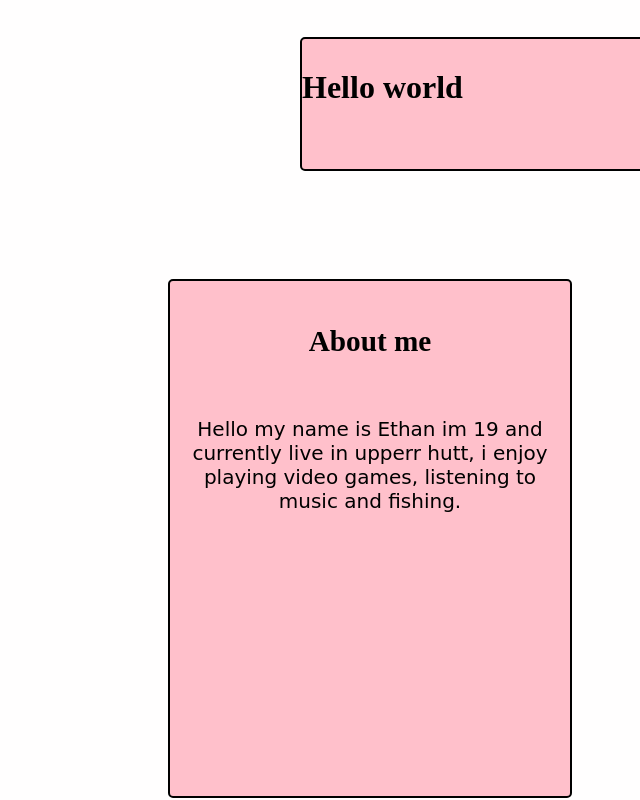
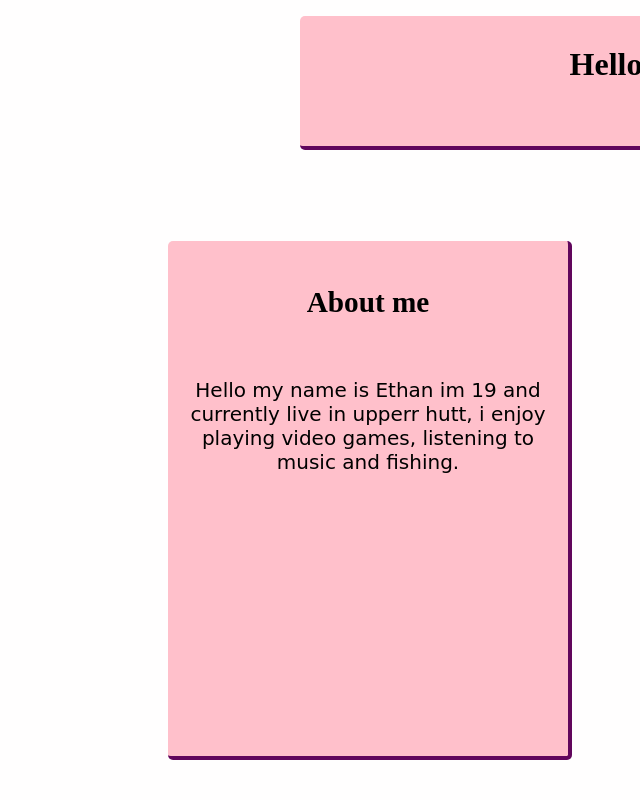
Before and after one commit to ethan-hosie/ethan-hosie.github.io, a plain HTML site: page index.html in a window 1280 px wide. Shown: the top 800 px of the page, without its empty margins (640-1280 px from the left). Drawn offline with Linux system fonts and the light colour scheme.

Commit message:
add flex

```diff
--- a/index.html
+++ b/index.html
@@ -6,9 +6,8 @@
   </title>
   <body>
     <div class="title">
-      <div clas="test">
     <h1>Hello world</h1>
-    </div>
+
    </div>
 
   <div class="about-me">
--- a/styles/main.css
+++ b/styles/main.css
@@ -6,10 +6,7 @@
 body {
   background-color: rgb(255, 254, 254);
 }
-.title {
-  display: flex;
-  text-align: center;
-}
+
 h1 {
   color: rgb(0, 0, 0);
   text-align: center;
@@ -17,12 +14,14 @@ h1 {
   background-color: pink;
   width: 700px;
   height: 100px;
-  border-style: solid;
-  border-width: 2px;
+  border-style: hidden solid solid hidden;
+  border-width: 4px;
   border-radius: 5px;
+  border-color: rgb(97, 6, 92);
   position: relative;
   left: 900px;
   display: flex;
+  flex-direction: column;
 }
 
 .about-me {
@@ -34,9 +33,10 @@ h1 {
   padding-top: 15px;
   text-align: center;
   font-size: 25;
-  border-style: solid;
-  border-width: 2px;
+  border-style: hidden solid solid hidden;
+  border-width: 4px;
   border-radius: 5px;
+  border-color: rgb(97, 6, 92);
   display: flex;
   float: left;
   flex-direction: column;
@@ -60,9 +60,10 @@ h1 {
   height: 500px;
   background-color: pink;
   text-align: center;
-  border-style: solid;
-  border-width: 2px;
+  border-style: hidden solid solid hidden;
+  border-width: 4px;
   border-radius: 5px;
+  border-color: rgb(97, 6, 92);
   float: left;
   flex-direction: column;
   position: relative;
```
